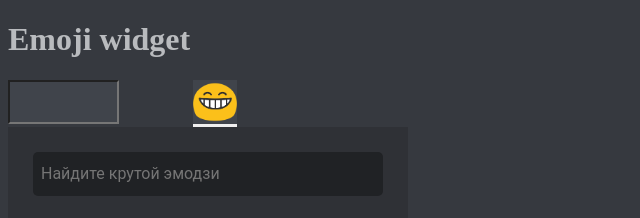
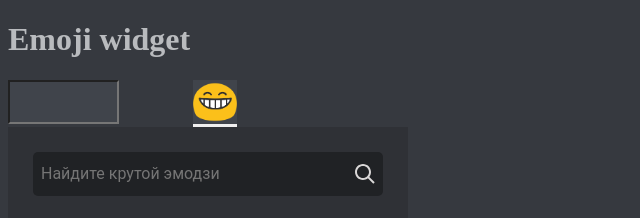
Before and after one commit to romichkuz/emoji-widget, a plain HTML site: page index.html in a window 1280 px wide. Shown: the top 218 px of the page, 0-640 px from the left. Drawn offline with Linux system fonts and the light colour scheme.

Commit message:
Added icon for search bar

```diff
--- a/index.html
+++ b/index.html
@@ -19,9 +19,19 @@
 
 	<div class="emoji-widget">
 		<div class="emoji-widget__header">
-			<div class="emoji-widget__search-bar">
+			<label class="emoji-widget__search-bar">
 				<input type="text" class="emoji-widget__search-input" placeholder="Найдите крутой эмодзи">
-			</div>
+				<svg
+					width="20"
+					height="20"
+					viewBox="0 0 20 20"
+					fill="none"
+					xmlns="http://www.w3.org/2000/svg"
+					class="emoji-widget__search-input-icon">
+					<path fill-rule="evenodd" clip-rule="evenodd" d="M8 16C3.58172 16 0 12.4183 0 8C0 3.58172 3.58172 0 8 0C12.4183 0 16 3.58172 16 8C16 9.84871 15.3729 11.551 14.3199 12.9056L19.7071 18.2929L18.2929 19.7071L12.9056 14.3199C11.551 15.3729 9.84871 16 8 16ZM14 8C14 11.3137 11.3137 14 8 14C4.68629 14 2 11.3137 2 8C2 4.68629 4.68629 2 8 2C11.3137 2 14 4.68629 14 8Z" fill="#DAD8D8"/
+					>
+				</svg>
+			</label>
 		</div>
 		<div class="emoji-widget__content">
 			<div class="emoji-widget__tabs">
--- a/style.css
+++ b/style.css
@@ -51,6 +51,10 @@ h1 {
     padding-right: 25px;
 }
 
+.emoji-widget__search-bar {
+    position: relative;
+}
+
 .emoji-widget__search-input {
     width: 100%;
     height: 44px;
@@ -68,6 +72,12 @@ h1 {
 
     outline: none;
     border: none;
+}
+.emoji-widget__search-input-icon {
+    position: absolute;
+    right: 8px;
+    top: 50%;
+    transform: translate(0, -50%);
 }
 
 .emoji-widget__tabs {
```
